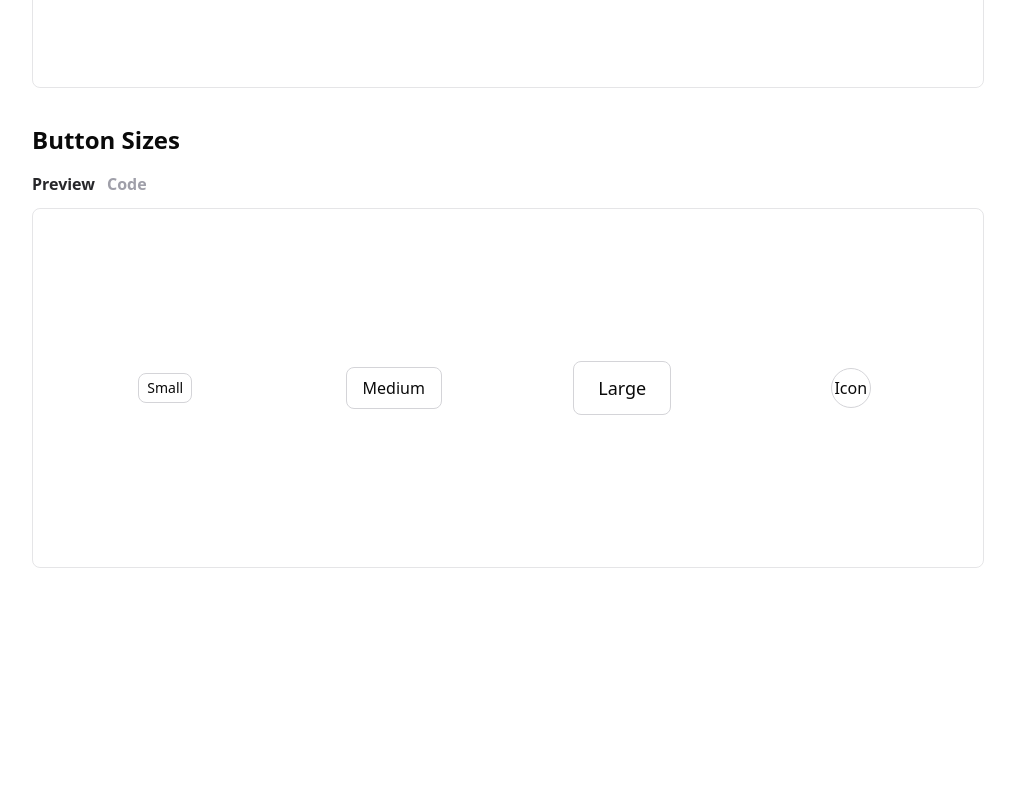
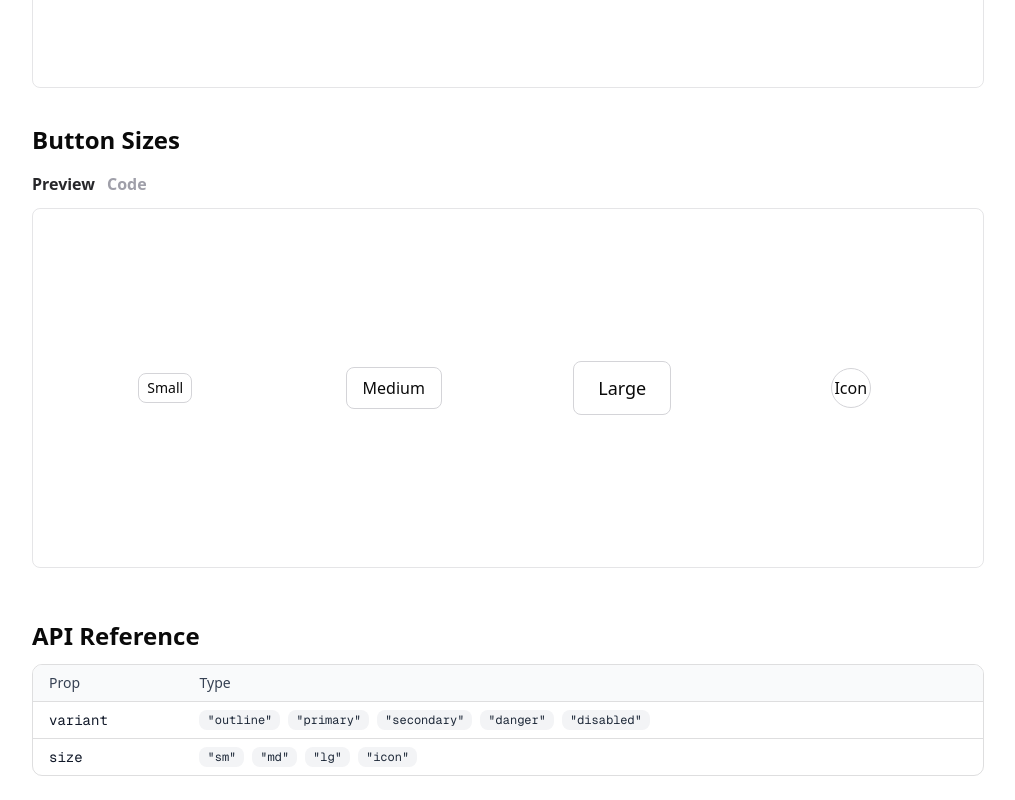
Before and after one commit to ilaydaufelek/MustUI-Studio, a Next.js app: page /studio/button in a window 1280 px wide. Shown: the part 1398-2198 px from the top of the page, without its empty margins (132-1147 px from the left). Before the commit the page ends 2006 px from the top, so only its background shows below. Built offline with nearby package versions, Linux system fonts and the light colour scheme.

Commit message:
button page updated

```diff
--- a/src/app/studio/button/page.tsx
+++ b/src/app/studio/button/page.tsx
@@ -5,6 +5,7 @@ import { Installation } from "@/components/installation"
 import { useState } from "react"
 import CodeBlock from "@/components/code-block"
 import { Copy, CopyCheck } from "lucide-react"
+import PropsTable from "@/components/component-docs"
 
 
 const textUsage=`
@@ -143,7 +144,7 @@ const onCopySizes=()=>{
    <div className=" h-full grid grid-cols-2 md:grid-cols-3 lg:grid-cols-4 xl:grid-cols-5 p-6 gap-3 place-items-center">
   <Button variant="outline" size="md">Outline</Button>
   <Button variant="primary" size="md">Primary</Button>
-   <Button variant="secondary" size="md">Primary</Button>
+   <Button variant="secondary" size="md">Secondary</Button>
   <Button variant="danger" size="md">Danger</Button>
   <Button disabled size="md">Disabled</Button>
 </div>
@@ -218,10 +219,38 @@ const onCopySizes=()=>{
 
       </div>
     </div>
+          <div className="mt-3 md:mt-6 ">
+    <p className="text-2xl font-semibold" >API Reference</p>
+    </div>
+        <PropsTable
+  items={[
+    {
+      prop: "variant",
+      type: [
+        "outline",
+        "primary",
+        "secondary",
+        "danger",
+       "disabled"
+      ],
+    },
+    {
+      prop: "size",
+      type: [
+        "sm",
+        "md",
+        "lg",
+        "icon",
 
 
+      ],
+    },
+
+  ]}
+/>
 
       </div>
+
 
    </div>
    </div>
```
